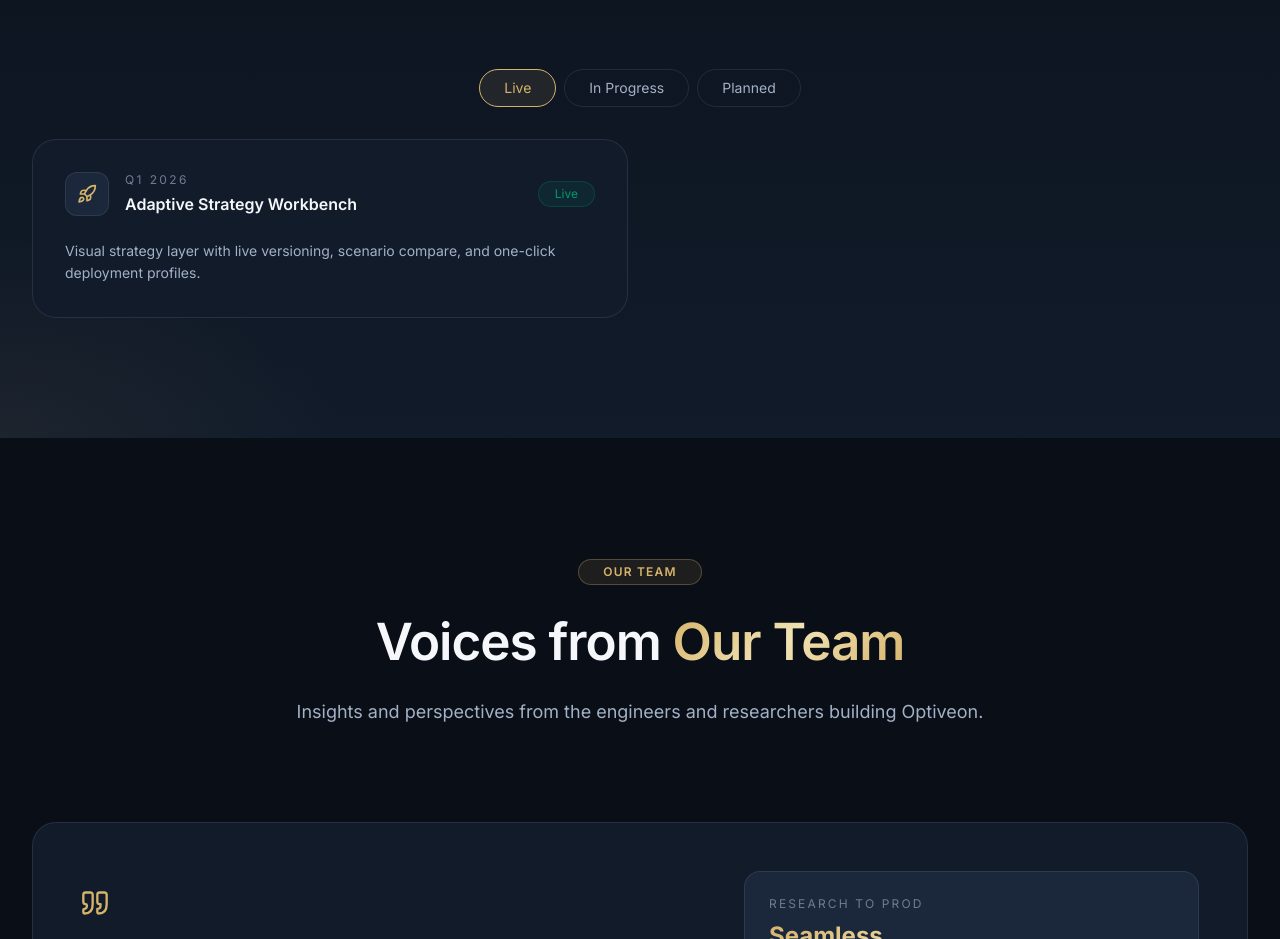
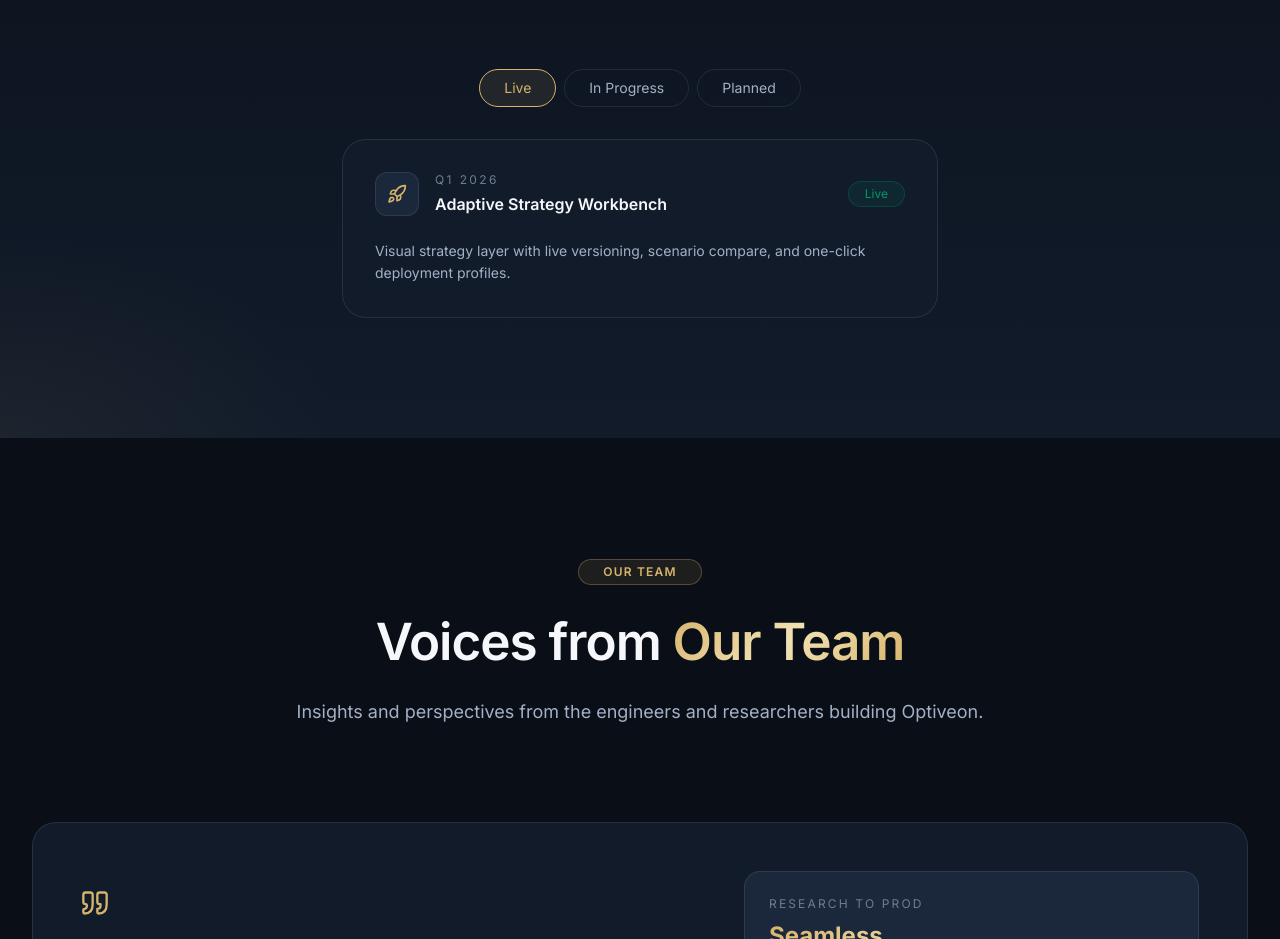
Before and after one commit to mohit1157/optiveon, a Next.js app in the folder optiveon-web/: page / in a window 1280 px wide. Shown: the part 7720-8659 px from the top of the page. Built offline with nearby package versions, Linux system fonts and the light colour scheme; no server answers.

Commit message:
fix: center release radar cards when single item in tab

```diff
--- a/optiveon-web/src/components/marketing/release-radar.tsx
+++ b/optiveon-web/src/components/marketing/release-radar.tsx
@@ -97,13 +97,13 @@ export function ReleaseRadar() {
           ))}
         </div>
 
-        <div className="grid md:grid-cols-2 gap-lg">
+        <div className="flex flex-wrap justify-center gap-lg">
           {filtered.map((item) => {
             const Icon = item.icon;
             return (
               <article
                 key={`${item.title}-${item.status}`}
-                className="rounded-2xl border border-border bg-background-card p-xl transition-all duration-normal hover:-translate-y-1 hover:border-border-hover hover:shadow-lg"
+                className="w-full md:w-[calc(50%-0.75rem)] rounded-2xl border border-border bg-background-card p-xl transition-all duration-normal hover:-translate-y-1 hover:border-border-hover hover:shadow-lg"
               >
                 <div className="flex items-center justify-between mb-lg">
                   <div className="flex items-center gap-md">
```
Lines whose indentation alone changed are shown as unchanged.
